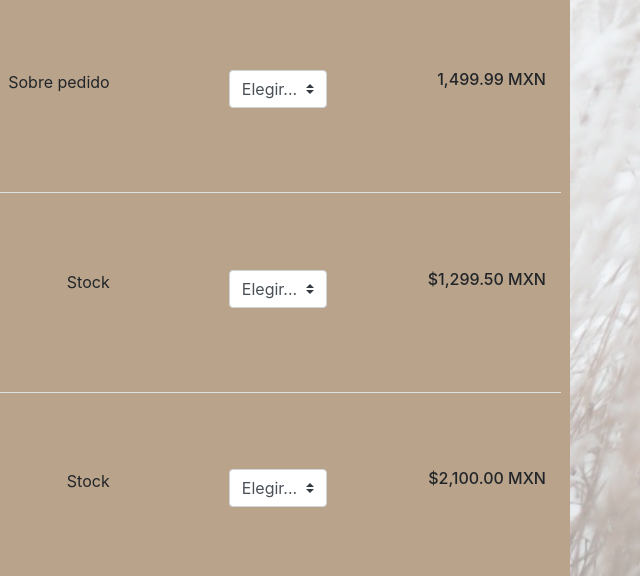
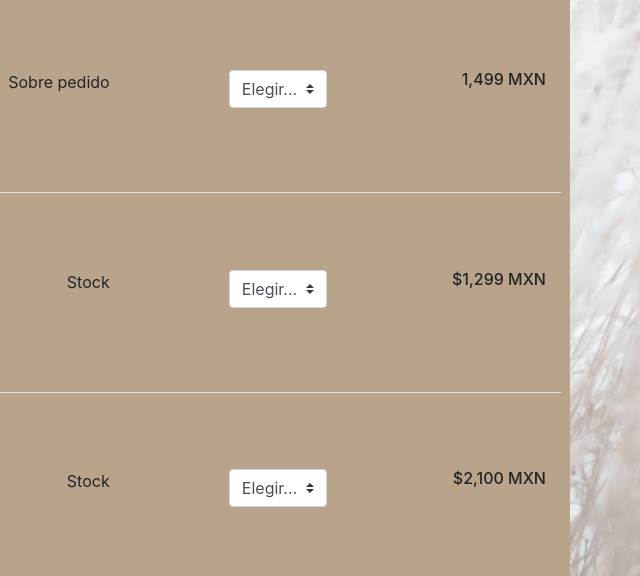
Before and after one commit to raq29CM/carpinteria-ramaka, a plain HTML site: page carrito.html in a window 1280 px wide. Shown: the part 186-762 px from the top of the page, 640-1280 px from the left. Drawn offline with nearby package versions, Linux system fonts and the light colour scheme; a web font is replaced by a local one.

Commit message:
Update carrito.html

```diff
--- a/carrito.html
+++ b/carrito.html
@@ -179,7 +179,7 @@
                             </div>
                         </div>
                         <div class="col-4">
-                            <h6 class="mob-text">1,499.99 MXN</h6>
+                            <h6 class="mob-text">1,499 MXN</h6>
                         </div>
                     </div>
                 </div>
@@ -224,7 +224,7 @@
                             </div>
                         </div>
                         <div class="col-4">
-                            <h6 class="mob-text">$1,299.50 MXN</h6>
+                            <h6 class="mob-text">$1,299 MXN</h6>
                         </div>
                     </div>
                 </div>
@@ -269,7 +269,7 @@
                             </div>
                         </div>
                         <div class="col-4">
-                            <h6 class="mob-text">$2,100.00 MXN</h6>
+                            <h6 class="mob-text">$2,100 MXN</h6>
                         </div>
                     </div>
                 </div>
```
